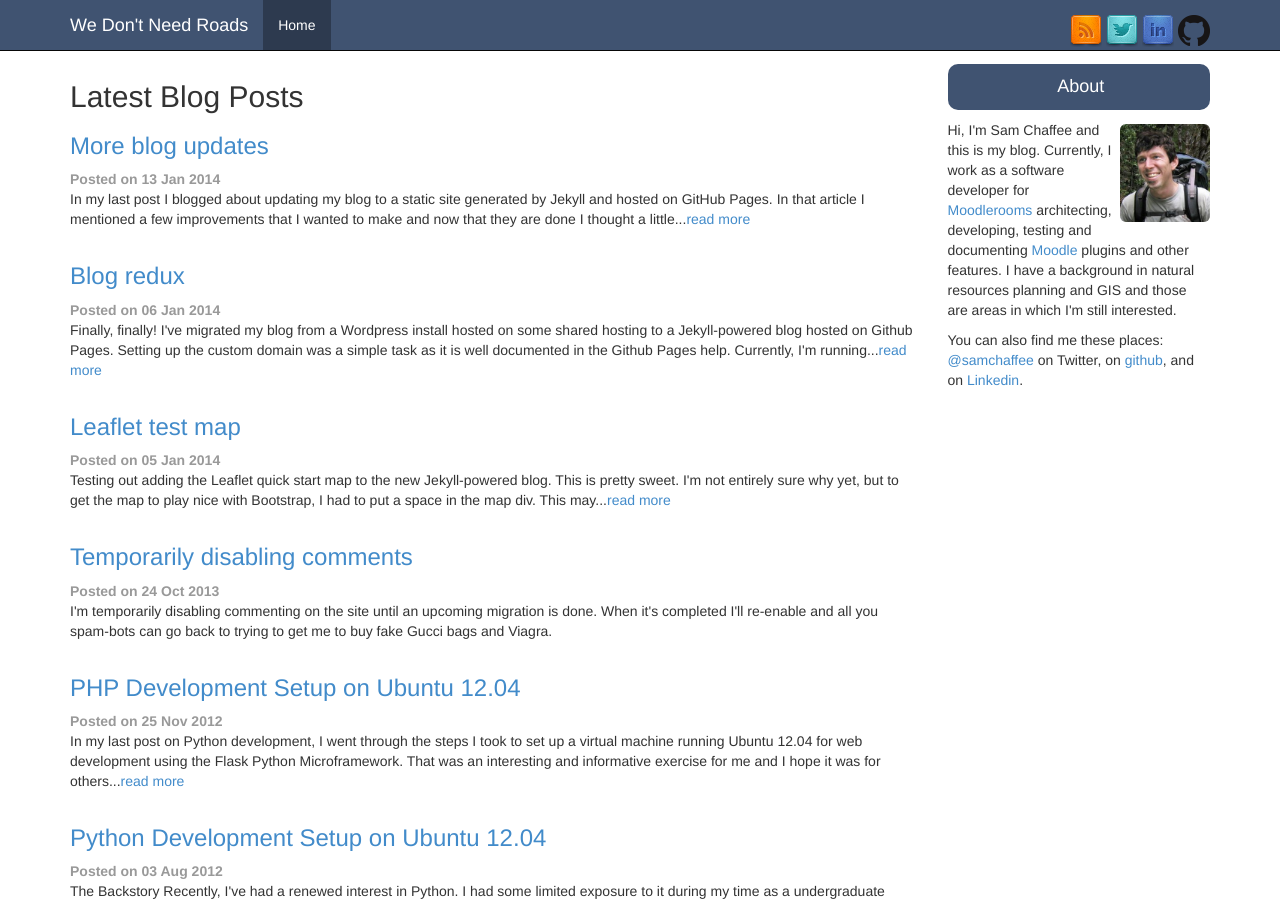
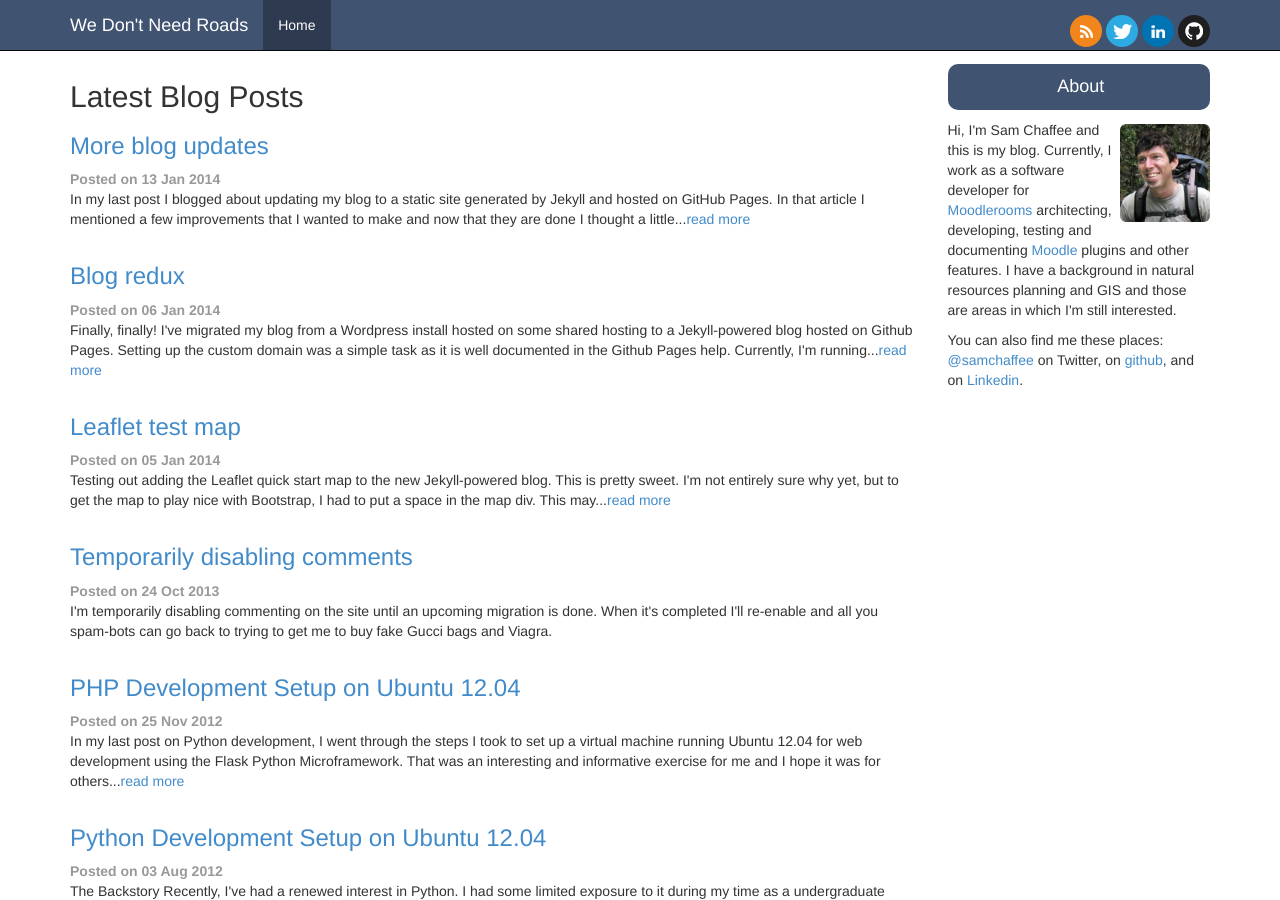
Before and after one commit to samchaffee/samchaffee.github.io, a Jekyll site: the page built from index.html, in a window 1280 px wide and 900 px high. Built offline with Jekyll 4.4.1, drawn with Linux system fonts in a browser that asks for light colours; nearby versions of some CDN libraries.

Commit message:
Changed social media icon set

```diff
--- a/_layouts/default.html
+++ b/_layouts/default.html
@@ -52,7 +52,7 @@
             <a href="/atom.xml" title="Atom feed"><img src="/images/rss.png" /></a>
             <a href="https://twitter.com/samchaffee" title="Twitter"><img src="/images/twitter.png" /></a>
             <a href="http://www.linkedin.com/in/samchaffee" title="Linkedin"><img src="/images/linkedin.png" /></a>
-            <a href="https://github.com/samchaffee" title="GitHub"><img src="/images/GitHub-Mark-32px.png" /></a>
+            <a href="https://github.com/samchaffee" title="GitHub"><img src="/images/github.png" /></a>
           </span>
         </div><!--/.nav-collapse -->
       </div>
```
Also changed, not shown: images/GitHub-Mark-32px.png (deleted), images/github.png (added), images/linkedin.png, images/rss.png, images/twitter.png.
